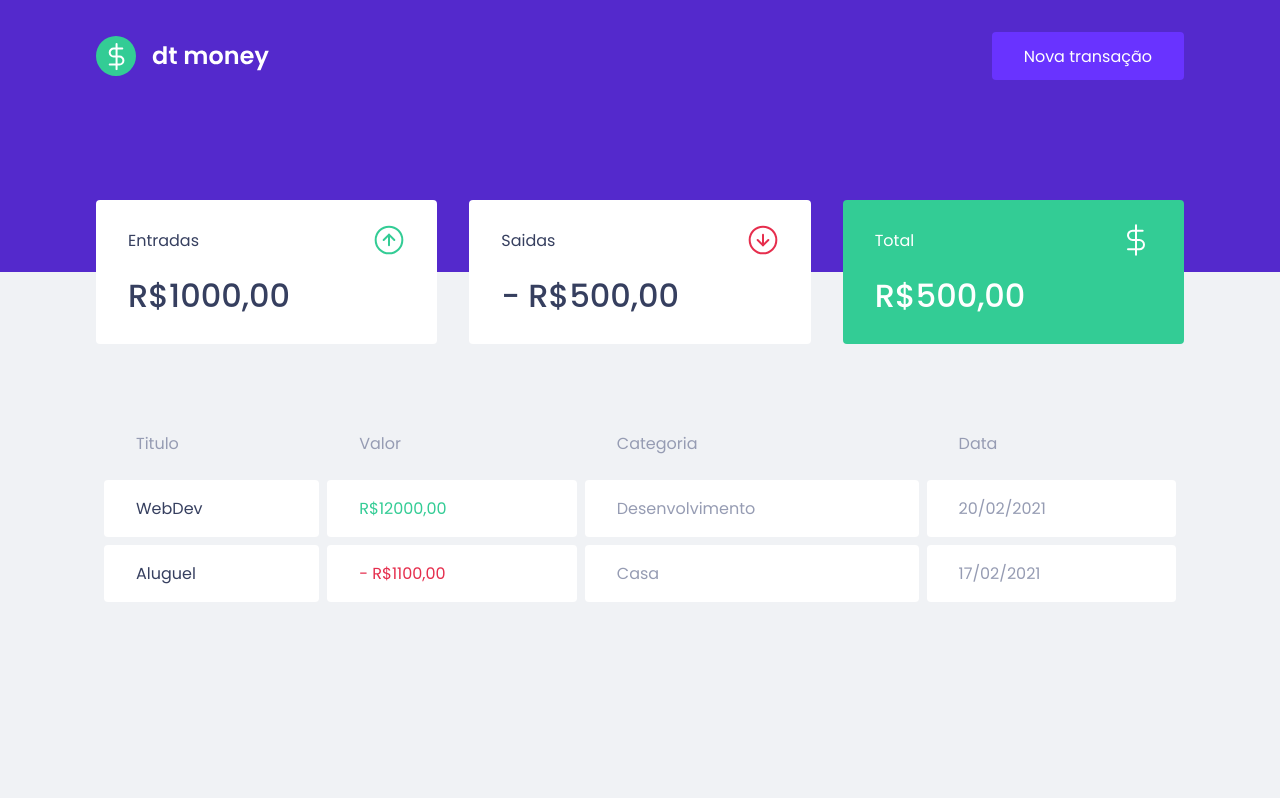
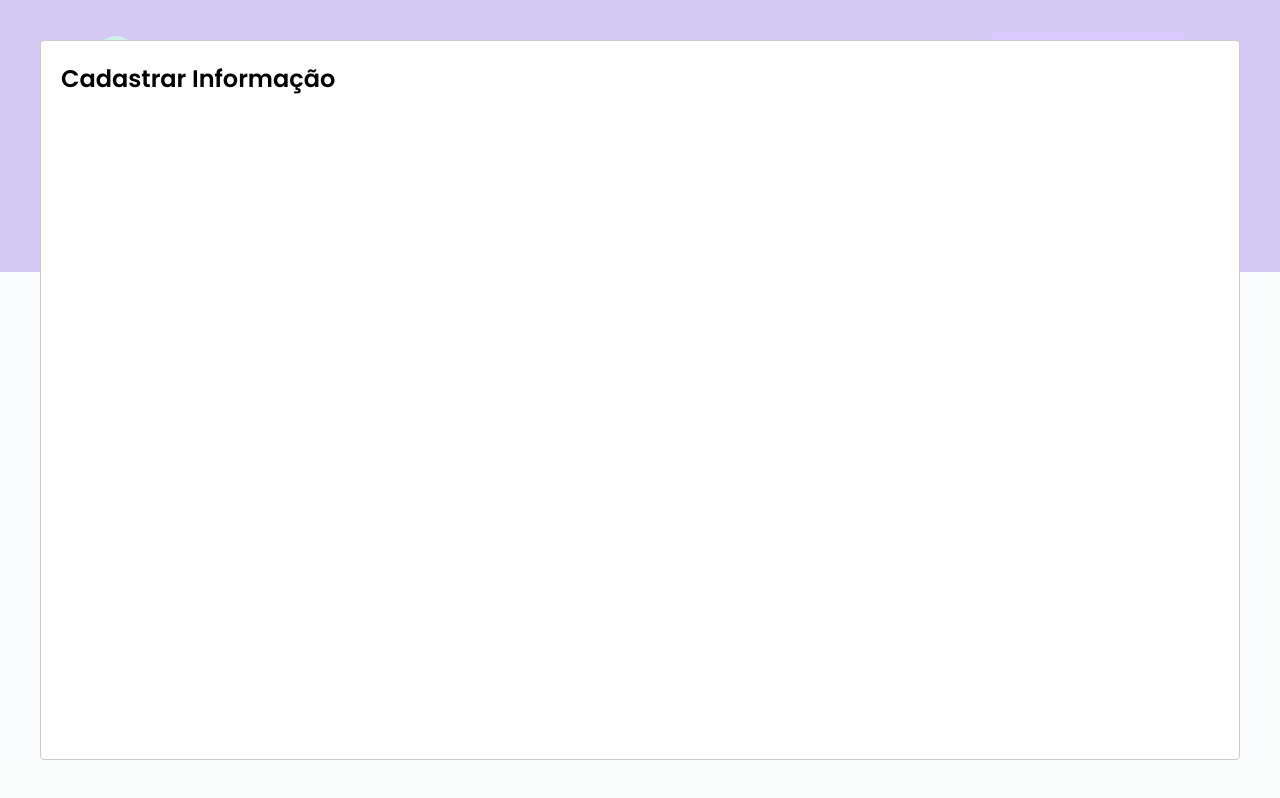
Before and after one commit to gabwestside/wst-finances, a React (Create React App) app in the folder westsidefinances/: page / in a window 1280 px wide. Both pictures are taken after a click on the button "Nova transação". Built offline with nearby package versions, Linux system fonts and the light colour scheme; no server answers; what miragejs would draw is missing.

Commit message:
first commit

```diff
--- a/westsidefinances/package.json
+++ b/westsidefinances/package.json
@@ -3,6 +3,7 @@
   "version": "0.1.0",
   "private": true,
   "dependencies": {
+    "@types/react-modal": "^3.12.1",
     "axios": "^0.21.1",
     "components": "^0.1.0",
     "miragejs": "^0.1.41",
--- a/westsidefinances/src/App.tsx
+++ b/westsidefinances/src/App.tsx
@@ -1,12 +1,36 @@
 import { Dashboard } from "./components/Dashboard";
 import { Header } from "./components/Header";
 import { GlobalStyle } from "./styles/global";
+import Modal from 'react-modal';
+import { useState } from "react";
+
+Modal.setAppElement('#root');
 
 export function App() {
+  const [isNewTransactionModalOpen, setIsNewTransactionModalOpen] = useState(false);
+
+  //Sempre que uma função começa com handle, sabemos que o usuario irá clicar em algo!
+  function handleOpenNewTransactionModal() {
+      setIsNewTransactionModalOpen(true);
+  }
+
+  function handleCloseNewTransactionModal() {
+      setIsNewTransactionModalOpen(false);
+  }
+
   return (
     <>
-      <Header />
+      <Header onOpenNewTransactionNewModal={handleOpenNewTransactionModal} />
+
       <Dashboard />
+
+      <Modal
+          isOpen={isNewTransactionModalOpen}
+          onRequestClose={handleCloseNewTransactionModal}
+          >
+          <h2>Cadastrar Informação</h2>
+      </Modal>
+
       <GlobalStyle />
     </>
   );
--- a/westsidefinances/src/components/Header/index.tsx
+++ b/westsidefinances/src/components/Header/index.tsx
@@ -1,24 +1,17 @@
-import { useState } from 'react';
 import Logo from '../../assets/logo.svg'
+
 import { Container, Content } from './styles'
 
-export function Header() {
-    const [isNewTransactionModalOpen, setIsNewTransactionModalOpen] = useState();
+interface HeaderProps {
+    onOpenNewTransactionNewModal: () => void;
+}
 
-    //Sempre que uma função começa com handle, sabemos que o usuario irá clicar em algo!
-    function handleOpenNewTransactionModal() {
-        setIsNewTransactionModalOpen(true);
-    }
-
-    function handleCloseNewTransactionModal() {
-        setIsNewTransactionModalOpen(false);
-    }
-
+export function Header({ onOpenNewTransactionNewModal }: HeaderProps) {
     return (
         <Container>
             <Content>
                 <img src={Logo} alt="wstfncs" />
-                <button type="button">
+                <button type="button" onClick={onOpenNewTransactionNewModal}>
                     Nova transação
                 </button>
             </Content>
```
Also changed, not shown: 1 other file (tests, documents, lock files or other folders).
